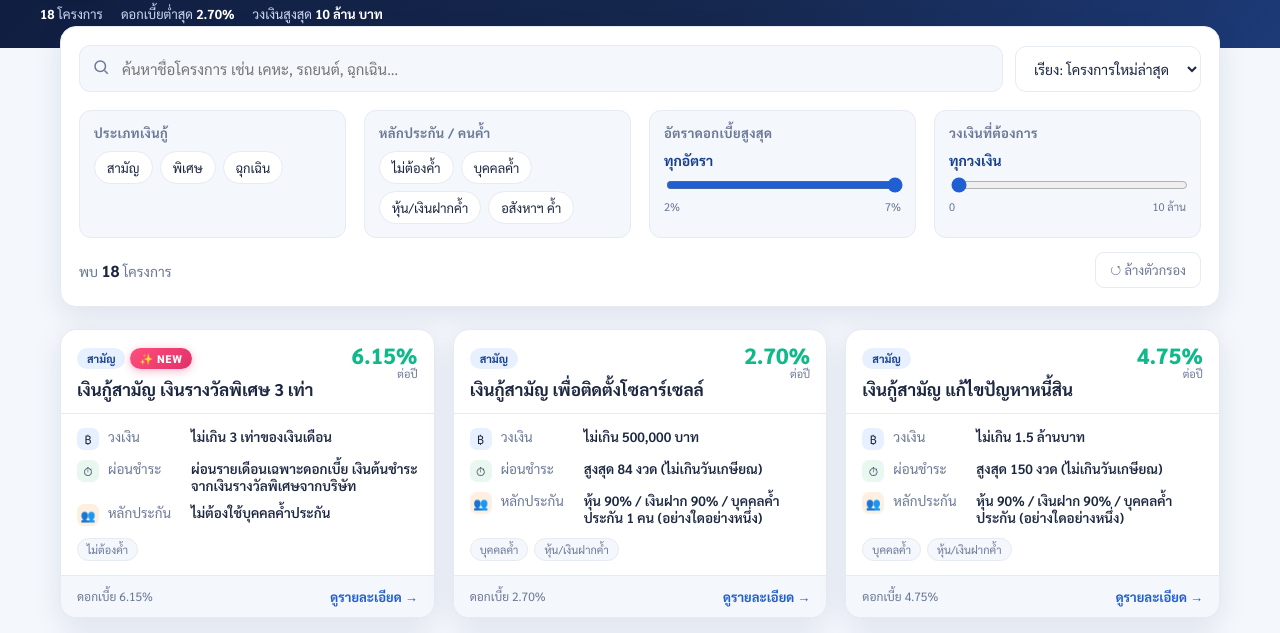
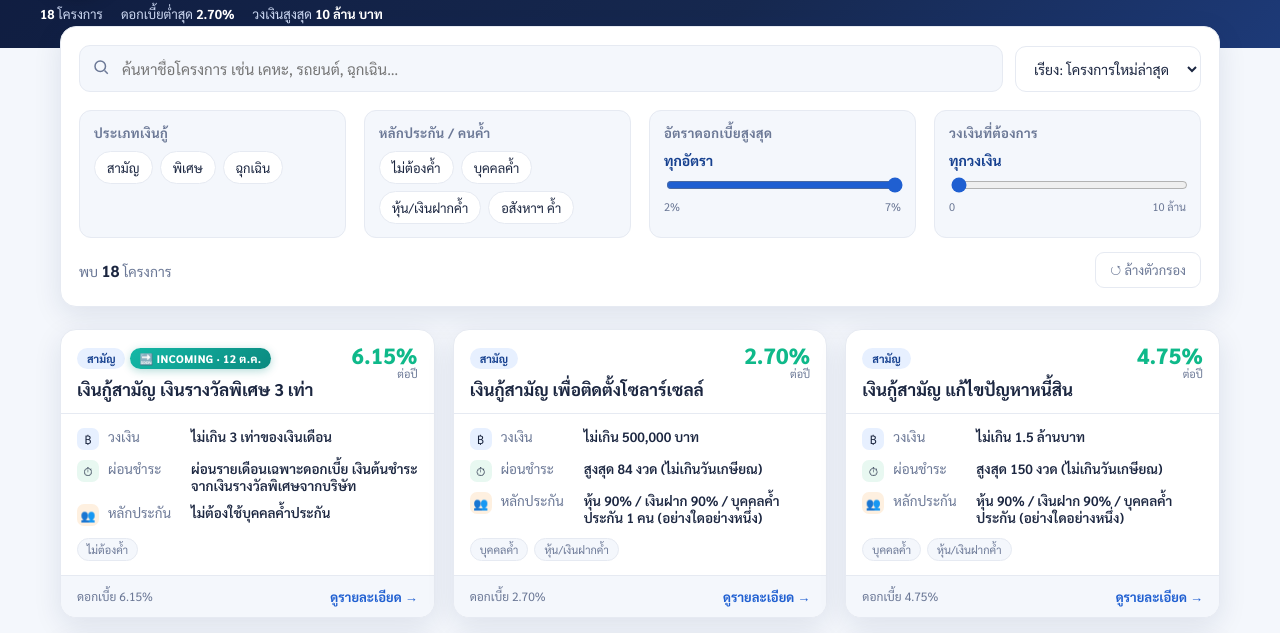
Before and after one commit to call2ping/coop-loan-page, a plain HTML site: page index.html in a window 1280 px wide. Shown: the part 113-746 px from the top of the page. Drawn offline with Linux system fonts and the light colour scheme.

Commit message:
Add INCOMING badge for projects that have not started yet
Before the start date a dated card shows "INCOMING · <start date>";
NEW now runs from the start date for 30 days.

Co-Authored-By: Claude Opus 5.5 <noreply@anthropic.com>

```diff
--- a/index.html
+++ b/index.html
@@ -96,6 +96,7 @@
   .b-ฉุกเฉิน{background:#ffe9ee;color:#c13357}
   .flag{display:inline-block;font-size:11px;font-weight:800;padding:3px 9px;border-radius:999px;margin:0 0 9px 5px;white-space:nowrap}
   .flag.new{background:linear-gradient(135deg,#ff4f7b,#e0306a);color:#fff;letter-spacing:.6px;box-shadow:0 2px 8px rgba(224,48,106,.35)}
+  .flag.inc{background:linear-gradient(135deg,#14b8a6,#0b8a80);color:#fff;letter-spacing:.4px;box-shadow:0 2px 8px rgba(11,138,128,.3)}
   .flag.soon{background:#fff1dc;color:#b45d00;border:1px solid #f6c77a;padding:2px 8px}
   .flag.over{background:#eceff4;color:#6b7896}
   .card.expired{opacity:.6}
@@ -485,14 +486,16 @@ function period(d){
   const sinceStart = Math.round((today - toDate(d.start))/DAY);
   const left = Math.round((toDate(d.end) - today)/DAY);
   return {
-    isNew: left>=0 && sinceStart<=NEW_DAYS,   // เริ่มมาไม่เกิน 30 วัน (รวมโครงการที่ประกาศแล้วแต่ยังไม่ถึงวันเริ่ม)
+    upcoming: sinceStart<0,                                  // ประกาศแล้วแต่ยังไม่ถึงวันเริ่ม
+    isNew: left>=0 && sinceStart>=0 && sinceStart<=NEW_DAYS, // เริ่มมาไม่เกิน 30 วัน
     soon: left>=0 && left<=SOON_DAYS,
     expired: left<0, left
   };
 }
 function flags(d){
   const p = period(d);
-  return (p.isNew ? '<span class="flag new">✨ NEW</span>' : '')
+  return (p.upcoming ? `<span class="flag inc">🔜 INCOMING · ${toDate(d.start).toLocaleDateString('th-TH',{day:'numeric',month:'short'})}</span>` : '')
+       + (p.isNew ? '<span class="flag new">✨ NEW</span>' : '')
        + (p.soon ? `<span class="flag soon">⏳ ${p.left ? 'เหลือ '+p.left+' วัน' : 'วันสุดท้าย'}</span>` : '')
        + (p.expired ? '<span class="flag over">หมดเขตแล้ว</span>' : '');
 }
```
